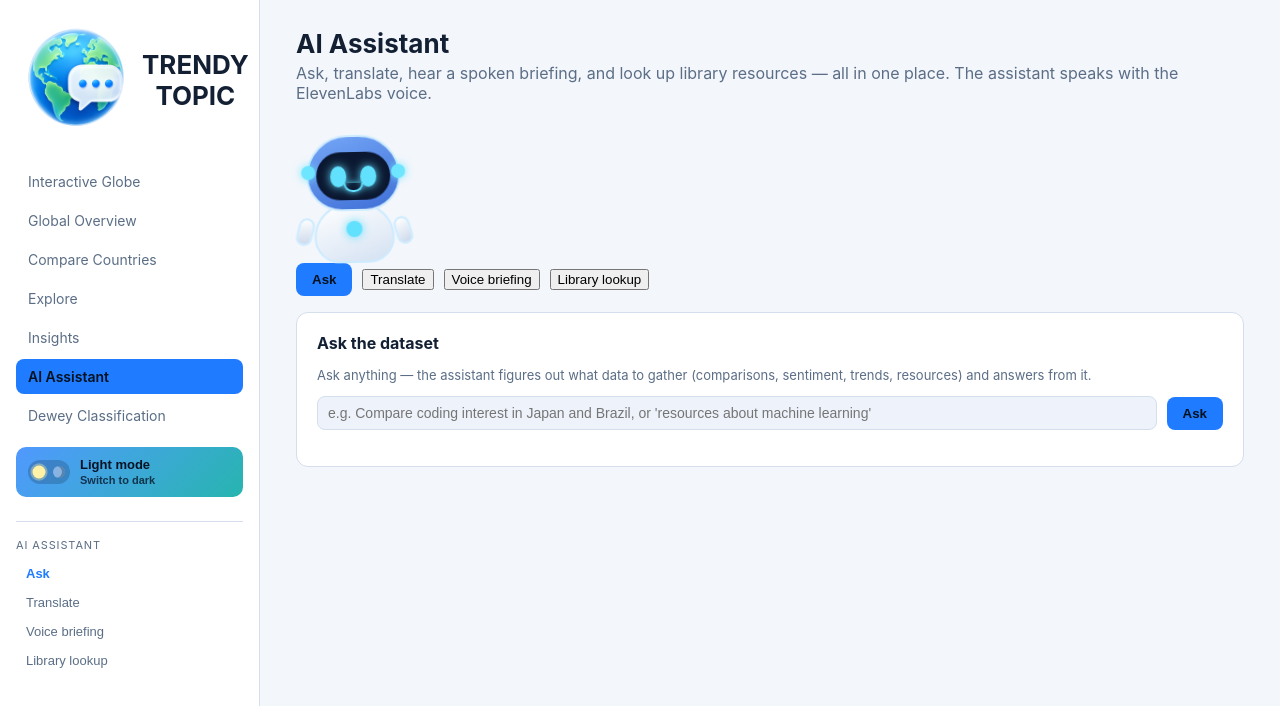
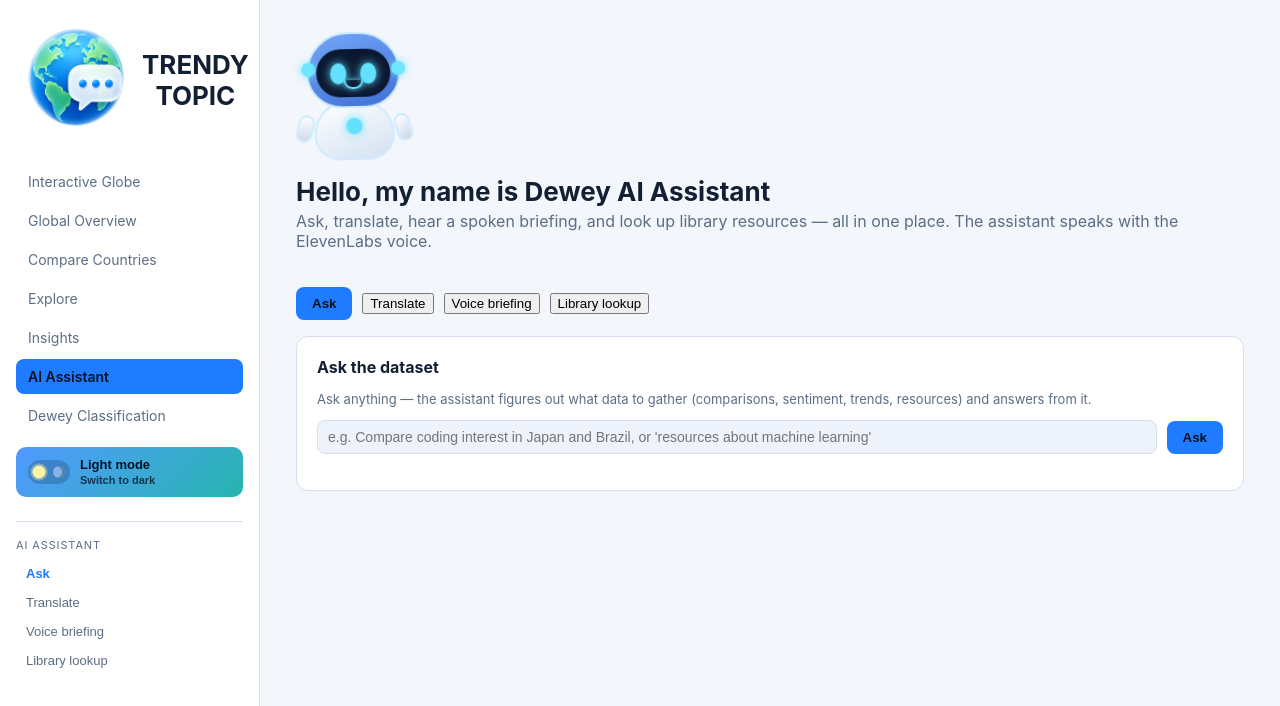
Before and after one commit to niciahrymer-hillian/trendy-topic, a React (Vite) app in the folder frontend/: page /ai-assistant in a window 1280 px wide. Shown: the top 706 px of the page. Built offline with nearby package versions, Linux system fonts and the light colour scheme.

Commit message:
Move Dewey AI Assistant mascot to left, update greeting, add spacing

```diff
--- a/frontend/src/index.css
+++ b/frontend/src/index.css
@@ -375,7 +375,7 @@ button.primary {
 .spoken-word.active { background: var(--accent); color: #04121f; padding: 0 2px; }
 
 /* AI Assistant header + robot mascot. */
-.assistant-hero { display: flex; justify-content: space-between; align-items: flex-end; gap: 16px; flex-wrap: wrap; }
+.assistant-hero { display: flex; justify-content: flex-start; align-items: flex-end; gap: 16px; flex-wrap: wrap; margin-bottom: 24px; }
 .assistant-hero .page-header { margin-bottom: 12px; }
 
 .robot {
--- a/frontend/src/pages/AIAssistant.tsx
+++ b/frontend/src/pages/AIAssistant.tsx
@@ -130,11 +130,11 @@ export default function AIAssistant() {
   return (
     <SpeakingContext.Provider value={setSpeaking}>
       <div className="assistant-hero">
+        <RobotMascot speaking={speaking} />
         <PageHeader
-          title="AI Assistant"
+          title="Hello, my name is Dewey AI Assistant"
           subtitle="Ask, translate, hear a spoken briefing, and look up library resources — all in one place. The assistant speaks with the ElevenLabs voice."
         />
-        <RobotMascot speaking={speaking} />
       </div>
       <div className="controls" role="tablist">
         {TABS.map((t) => (
```
